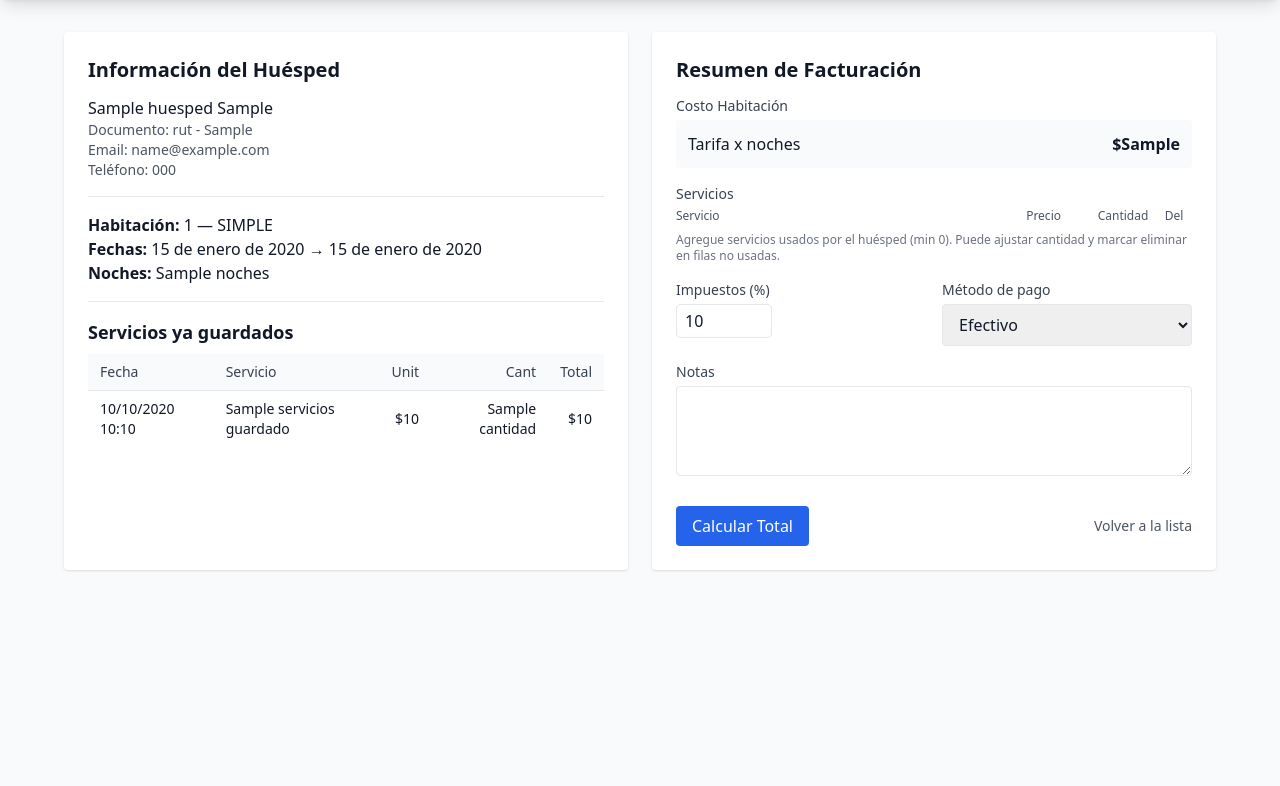
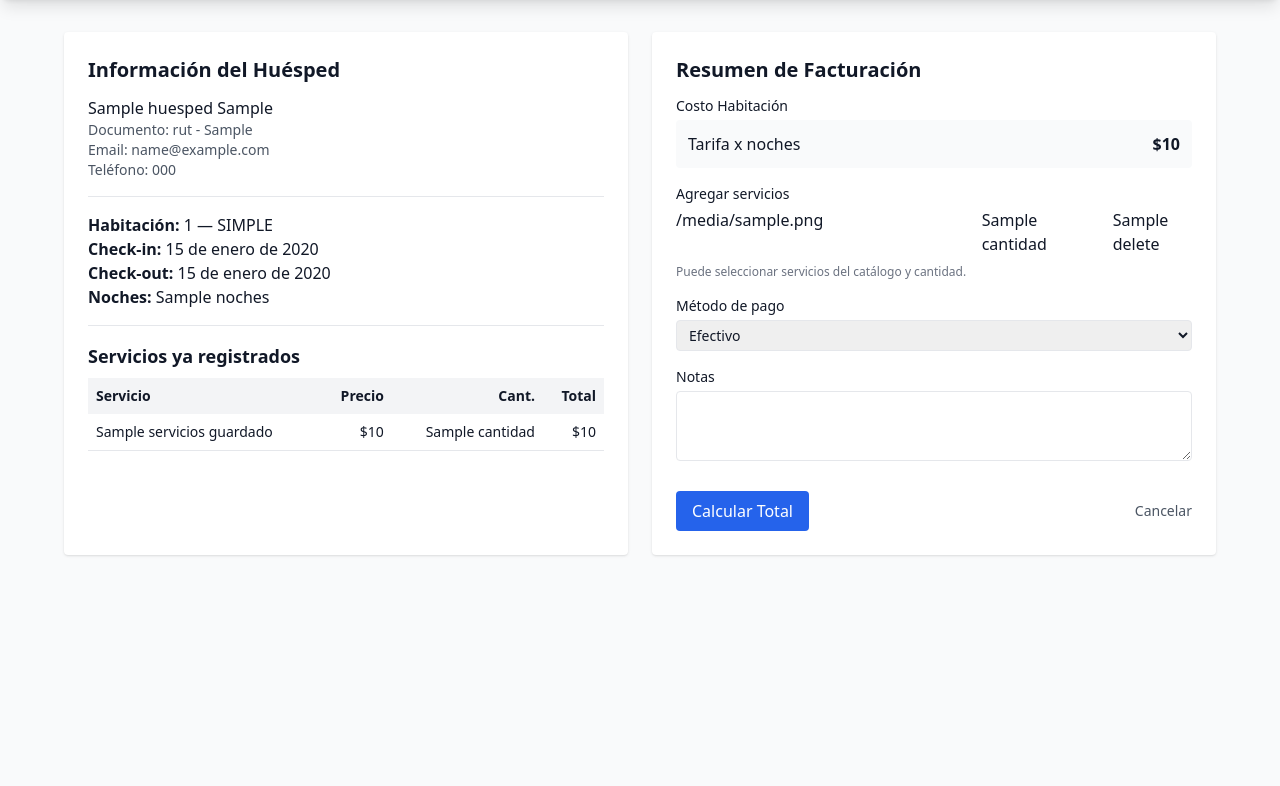
Before and after one commit to Marcotheinsane/HotelLillo--Manager-Directory, a Django app: template templates/recepcion/checkout.html in a window 1280 px wide. Shown: the part 65-851 px from the top of the page. Run offline with Django 4.2, Linux system fonts and the light colour scheme; tables that the repository leaves empty hold one stand-in row (values such as "Sample post"); the template is opened without the code that fills it: values that come from a table or form of the project are taken from there, most other values are stand-ins (such as "Sample title", 1, 10 or a date in 2020); some libraries are stand-ins or nearby versions.

Commit message:
dhaslkdgja hcsibowailviqwcbfnp ygdu
proyecto funcional

```diff
--- a/apps/recepcion/forms.py
+++ b/apps/recepcion/forms.py
@@ -1,59 +1,39 @@
 from django import forms
-from django.forms import formset_factory
+from django.forms import modelformset_factory
+from apps.servicios.models import ServicioConsumido, ServicioCatalogo, Pago
+
+class ServicioConsumidoForm(forms.ModelForm):
+    servicio_catalogo = forms.ModelChoiceField(
+        queryset=ServicioCatalogo.objects.filter(activo=True).order_by("nombre"),
+        required=False,
+        label="Servicio",
+        widget=forms.Select(attrs={
+            'class': 'w-full border rounded px-2 py-1 text-sm'
+        })
+    )
+
+    class Meta:
+        model = ServicioConsumido
+        fields = ["servicio_catalogo", "cantidad"]
+
+ServicioFormSet = modelformset_factory(
+    ServicioConsumido,
+    form=ServicioConsumidoForm,
+    extra=3,
+    can_delete=True
+)
 
 
-class ServiceForm(forms.Form):
-    nombre = forms.CharField(
-        label='Servicio',
-        required=False,
-        max_length=100,
-        widget=forms.TextInput(attrs={'class': 'w-full px-3 py-2 border rounded'})
-    )
-    precio = forms.DecimalField(
-        label='Precio',
-        required=False,
-        min_value=0,
-        decimal_places=2,
-        max_digits=10,
-        widget=forms.NumberInput(attrs={'class': 'w-full px-3 py-2 border rounded'})
-    )
-    cantidad = forms.IntegerField(
-        label='Cantidad',
-        required=False,
-        min_value=1,
-        initial=1,
-        widget=forms.NumberInput(attrs={'class': 'w-full px-3 py-2 border rounded'})
-    )
-
-
-# Importante: can_delete=True porque en la plantilla y vista usas form.DELETE
-ServiceFormSet = formset_factory(ServiceForm, extra=3, max_num=10, can_delete=True)
-
-
-class CheckoutForm(forms.Form):
-    METODOS = [
-        ("efectivo", "Efectivo"),
-        ("tarjeta", "Tarjeta"),
-        ("transferencia", "Transferencia"),
-        ("otro", "Otro"),
-    ]
-
-    impuestos = forms.DecimalField(
-        label='Impuestos (%)',
-        initial=10,
-        min_value=0,
-        max_value=100,
-        decimal_places=2,
-        widget=forms.NumberInput(attrs={'class': 'w-24 px-2 py-1 border rounded'})
-    )
-    metodo_pago = forms.ChoiceField(
-        label='Método de pago',
-        choices=METODOS,
-        initial="efectivo",
-        widget=forms.Select(attrs={'class': 'w-full px-3 py-2 border rounded'})
-    )
-    notas = forms.CharField(
-        label='Notas',
-        required=False,
-        widget=forms.Textarea(attrs={'class': 'w-full px-3 py-2 border rounded', 'rows': 3})
-    )
+class PagoForm(forms.ModelForm):
+    class Meta:
+        model = Pago
+        fields = ["metodo", "notas"]
+        widgets = {
+            "metodo": forms.Select(attrs={
+                'class': 'w-full border rounded px-2 py-1 text-sm'
+            }),
+            "notas": forms.Textarea(attrs={
+                'class': 'w-full border rounded px-2 py-1 text-sm',
+                'rows': 3
+            })
+        }
--- a/hotel_Lillo/settings.py
+++ b/hotel_Lillo/settings.py
@@ -38,6 +38,7 @@ INSTALLED_APPS = [
     'django.contrib.sessions',
     'django.contrib.messages',
     'django.contrib.staticfiles',
+    'django.contrib.humanize',
     # aplicaciones
     'apps.habitaciones',
     'apps.recepcion',
--- a/templates/recepcion/checkout.html
+++ b/templates/recepcion/checkout.html
@@ -1,9 +1,11 @@
 {% extends 'base.html' %}
+{% load humanize %}  {# Necesario para intcomma #}
 {% block title %}Check-Out - {{ huesped.nombre }}{% endblock %}
 
 {% block content %}
 <div class="max-w-6xl mx-auto grid grid-cols-1 lg:grid-cols-2 gap-6">
-  <!-- Información del huésped -->
+
+  <!-- ============ INFORMACIÓN DEL HUÉSPED ============ -->
   <div class="bg-white p-6 rounded shadow">
     <h2 class="text-xl font-semibold mb-3">Información del Huésped</h2>
     <p class="font-medium">{{ huesped.nombre }} {{ huesped.apellido }}</p>
@@ -13,167 +15,128 @@
 
     <hr class="my-4">
     <p><strong>Habitación:</strong> {{ habitacion.numero }} — {{ habitacion.tipo }}</p>
-    <p><strong>Fechas:</strong> {{ reserva.fecha_check_in }} → {{ reserva.fecha_check_out }}</p>
+    <p><strong>Check-in:</strong> {{ reserva.fecha_check_in }}</p>
+    <p><strong>Check-out:</strong> {{ reserva.fecha_check_out }}</p>
     <p><strong>Noches:</strong> {{ noches }}</p>
 
-    <!-- Historial de servicios ya guardados -->
     <hr class="my-4">
-    <h3 class="text-lg font-semibold mb-2">Servicios ya guardados</h3>
+    <h3 class="text-lg font-semibold mb-2">Servicios ya registrados</h3>
     {% if servicios_guardados %}
-      <div class="overflow-x-auto">
-        <table class="min-w-full divide-y divide-gray-200 text-sm">
-          <thead class="bg-gray-50">
+      <table class="w-full text-sm">
+        <thead class="bg-gray-100">
           <tr>
-              <th class="px-3 py-2 text-left font-medium text-gray-700">Fecha</th>
-              <th class="px-3 py-2 text-left font-medium text-gray-700">Servicio</th>
-              <th class="px-3 py-2 text-right font-medium text-gray-700">Unit</th>
-              <th class="px-3 py-2 text-right font-medium text-gray-700">Cant</th>
-              <th class="px-3 py-2 text-right font-medium text-gray-700">Total</th>
+            <th class="p-2 text-left">Servicio</th>
+            <th class="p-2 text-right">Precio</th>
+            <th class="p-2 text-right">Cant.</th>
+            <th class="p-2 text-right">Total</th>
           </tr>
         </thead>
-          <tbody class="divide-y divide-gray-100">
+        <tbody>
         {% for s in servicios_guardados %}
-            <tr>
-              <td class="px-3 py-2">{{ s.creado_en|date:"d/m/Y H:i" }}</td>
-              <td class="px-3 py-2">{{ s.nombre }}</td>
-              <td class="px-3 py-2 text-right">${{ s.precio }}</td>
-              <td class="px-3 py-2 text-right">{{ s.cantidad }}</td>
-              <td class="px-3 py-2 text-right">${{ s.total }}</td>
+          <tr class="border-b">
+            <td class="p-2">{{ s.nombre }}</td>
+            <td class="p-2 text-right">${{ s.precio|floatformat:0|intcomma }}</td>
+            <td class="p-2 text-right">{{ s.cantidad }}</td>
+            <td class="p-2 text-right">${{ s.total|floatformat:0|intcomma }}</td>
           </tr>
         {% endfor %}
         </tbody>
       </table>
-      </div>
     {% else %}
-      <p class="text-sm text-gray-500">No hay servicios previos.</p>
+      <p class="text-gray-500 text-sm">No se registraron servicios previos.</p>
     {% endif %}
   </div>
 
-  <!-- Facturación -->
+  <!-- ============ FACTURACIÓN ============ -->
   <div class="bg-white p-6 rounded shadow">
     <h2 class="text-xl font-semibold mb-3">Resumen de Facturación</h2>
 
-    <form method="post" id="checkout-form">
+    <form method="post">
       {% csrf_token %}
 
+      <!-- COSTO HABITACIÓN -->
       <div class="mb-4">
-        <label class="block text-sm font-medium text-gray-700 mb-1">Costo Habitación</label>
-        <div class="flex items-center justify-between bg-gray-50 p-3 rounded">
-          <div>Tarifa x noches</div>
-          <div class="font-semibold">${{ costo_habitacion }}</div>
+        <label class="block text-sm font-medium mb-1">Costo Habitación</label>
+        <div class="flex justify-between bg-gray-50 p-3 rounded">
+          <span>Tarifa x noches</span>
+          <span class="font-semibold">${{ costo_habitacion|floatformat:0|intcomma }}</span>
         </div>
       </div>
 
-      <!-- Formset de servicios (NUEVO: cantidad y eliminar) -->
+      <!-- SERVICIOS NUEVOS -->
       <div class="mb-4">
-        <label class="block text-sm font-medium text-gray-700 mb-1">Servicios</label>
-        {{ service_formset.management_form }}
-        <div class="space-y-2">
-          <div class="grid grid-cols-12 gap-2 text-xs text-gray-600 mb-1">
-            <div class="col-span-6">Servicio</div>
-            <div class="col-span-3 text-right">Precio</div>
-            <div class="col-span-2 text-right">Cantidad</div>
-            <div class="col-span-1 text-center">Del</div>
-          </div>
-          {% for form in service_formset.forms %}
-          <div class="grid grid-cols-12 gap-2">
-            <div class="col-span-6">{{ form.nombre }}</div>
-            <div class="col-span-3">{{ form.precio }}</div>
-            <div class="col-span-2">{{ form.cantidad }}</div>
-            <div class="col-span-1 flex items-center justify-center">{{ form.DELETE }}</div>
+        <label class="block text-sm font-medium mb-1">Agregar servicios</label>
+        {{ formset_servicios.management_form }}
+        {% for form in formset_servicios %}
+        <div class="grid grid-cols-12 gap-2 mb-2">
+          <div class="col-span-7">{{ form.servicio_catalogo }}</div>
+          <div class="col-span-3">{{ form.cantidad }}</div>
+          <div class="col-span-2 flex items-center justify-center">{{ form.DELETE }}</div>
         </div>
         {% endfor %}
-        </div>
-        <p class="text-xs text-gray-500 mt-2">Agregue servicios usados por el huésped (min 0). Puede ajustar cantidad y marcar eliminar en filas no usadas.</p>
+        <p class="text-xs text-gray-500">Puede seleccionar servicios del catálogo y cantidad.</p>
       </div>
 
-      <div class="grid grid-cols-1 md:grid-cols-2 gap-4">
-        <div>
-          <label class="block text-sm font-medium text-gray-700 mb-1">Impuestos (%)</label>
-          {{ form.impuestos }}
-        </div>
-        <div>
-          <label class="block text-sm font-medium text-gray-700 mb-1">Método de pago</label>
-          {{ form.metodo_pago }}
-        </div>
+      <!-- MÉTODO DE PAGO -->
+      <div class="mb-4">
+        <label class="block text-sm font-medium mb-1">Método de pago</label>
+        {{ form_pago.metodo }}
       </div>
 
-      <div class="mt-4">
-        <label class="block text-sm font-medium text-gray-700 mb-1">Notas</label>
-        {{ form.notas }}
+      <!-- NOTAS -->
+      <div class="mb-4">
+        <label class="block text-sm font-medium mb-1">Notas</label>
+        {{ form_pago.notas }}
       </div>
 
-      <div class="flex items-center justify-between mt-6">
-        <!-- Botón de previsualización (no persiste) -->
+      <!-- BOTONES -->
+      <div class="flex justify-between items-center mt-6 gap-2">
         <button
           type="submit"
           name="calcular_total"
           value="1"
-          class="bg-blue-600 text-white px-4 py-2 rounded hover:bg-blue-700 transition-colors">
+          class="bg-blue-600 text-white px-4 py-2 rounded hover:bg-blue-700">
           Calcular Total
         </button>
-        <a href="{% url 'recepcion:seleccionar_huesped' %}" class="text-sm text-gray-600">Volver a la lista</a>
-      </div>
 
         {% if resumen_listo %}
-      <hr class="my-6 border-t-2 border-blue-200">
-
-      <!-- Si hay servicios nuevos, los listamos -->
-      {% if servicios %}
-      <h3 class="text-lg font-semibold mb-2">Servicios a Registrar</h3>
-      <div class="overflow-x-auto mb-4">
-        <table class="min-w-full divide-y divide-gray-200 text-sm">
-          <thead class="bg-gray-50">
-            <tr>
-              <th class="px-3 py-2 text-left font-medium text-gray-700">Servicio</th>
-              <th class="px-3 py-2 text-right font-medium text-gray-700">Unit</th>
-              <th class="px-3 py-2 text-right font-medium text-gray-700">Cant</th>
-              <th class="px-3 py-2 text-right font-medium text-gray-700">Total</th>
-            </tr>
-          </thead>
-          <tbody class="divide-y divide-gray-100">
-            {% for it in servicios %}
-            <tr>
-              <td class="px-3 py-2">{{ it.nombre }}</td>
-              <td class="px-3 py-2 text-right">${{ it.precio }}</td>
-              <td class="px-3 py-2 text-right">{{ it.cantidad }}</td>
-              <td class="px-3 py-2 text-right">${{ it.total }}</td>
-            </tr>
-            {% endfor %}
-          </tbody>
-        </table>
-      </div>
-      {% endif %}
-
-      <div id="resumen-seccion">
-        <h3 class="text-lg font-semibold mb-2">Resumen a Pagar en Check-Out</h3>
-        <div class="text-sm text-gray-800 space-y-2">
-          <div class="flex justify-between p-2">
-            <span>Subtotal Servicios</span>
-            <span>${{ total_servicios|floatformat:2 }}</span>
-          </div>
-          <div class="flex justify-between p-2">
-            <span>Impuestos ({{ impuestos_pct }}%)</span>
-            <span>${{ impuestos_calculados|floatformat:2 }}</span>
-          </div>
-          <div class="flex justify-between font-bold text-lg bg-blue-100 text-blue-800 p-3 rounded mt-2">
-            <span>TOTAL A PAGAR AHORA</span>
-            <span>${{ total_a_pagar_checkout|floatformat:2 }}</span>
-          </div>
-        </div>
-
-        <!-- Confirmar: aquí sí persiste servicios + pago y finaliza -->
         <button
           type="submit"
           name="confirmar_checkout"
           value="1"
-          class="mt-4 w-full bg-green-600 text-white font-bold py-3 rounded-lg hover:bg-green-700 transition-colors">
-          Confirmar Check-Out y Finalizar Estancia
+          class="bg-green-600 text-white px-4 py-2 rounded hover:bg-green-700">
+          Confirmar Check-Out
         </button>
+        {% endif %}
+
+        <a href="{% url 'recepcion:seleccionar_huesped' %}" class="text-sm text-gray-600 hover:underline">Cancelar</a>
+      </div>
+
+      <!-- RESUMEN FINAL (solo si se calculó) -->
+      {% if resumen_listo %}
+      <hr class="my-6">
+      <h3 class="text-lg font-semibold mb-2">Resumen Final</h3>
+      <div class="text-sm space-y-2">
+        <div class="flex justify-between">
+          <span>Subtotal habitación</span>
+          <span>${{ costo_habitacion|floatformat:0|intcomma }}</span>
+        </div>
+        <div class="flex justify-between">
+          <span>Servicios previos</span>
+          <span>${{ total_servicios_guardados|floatformat:0|intcomma }}</span>
+        </div>
+        <div class="flex justify-between">
+          <span>IVA ({{ iva_porcentaje }}%)</span>
+          <span>${{ iva_calculado|floatformat:0|intcomma }}</span>
+        </div>
+        <div class="flex justify-between font-bold text-lg bg-blue-100 p-3 rounded text-blue-700">
+          <span>Total a pagar</span>
+          <span>${{ total_final|floatformat:0|intcomma }}</span>
+        </div>
       </div>
       {% endif %}
+
     </form>
-
   </div>
 </div>
 {% endblock %}
```
Also changed, not shown: apps/habitaciones/forms.py (+14 -26 lines), apps/habitaciones/models.py (+7 -8 lines), apps/recepcion/views.py (+75 -133 lines), apps/habitaciones/migrations/0002_alter_habitacion_tarifa.py (added). Lines whose indentation alone changed are shown as unchanged.
